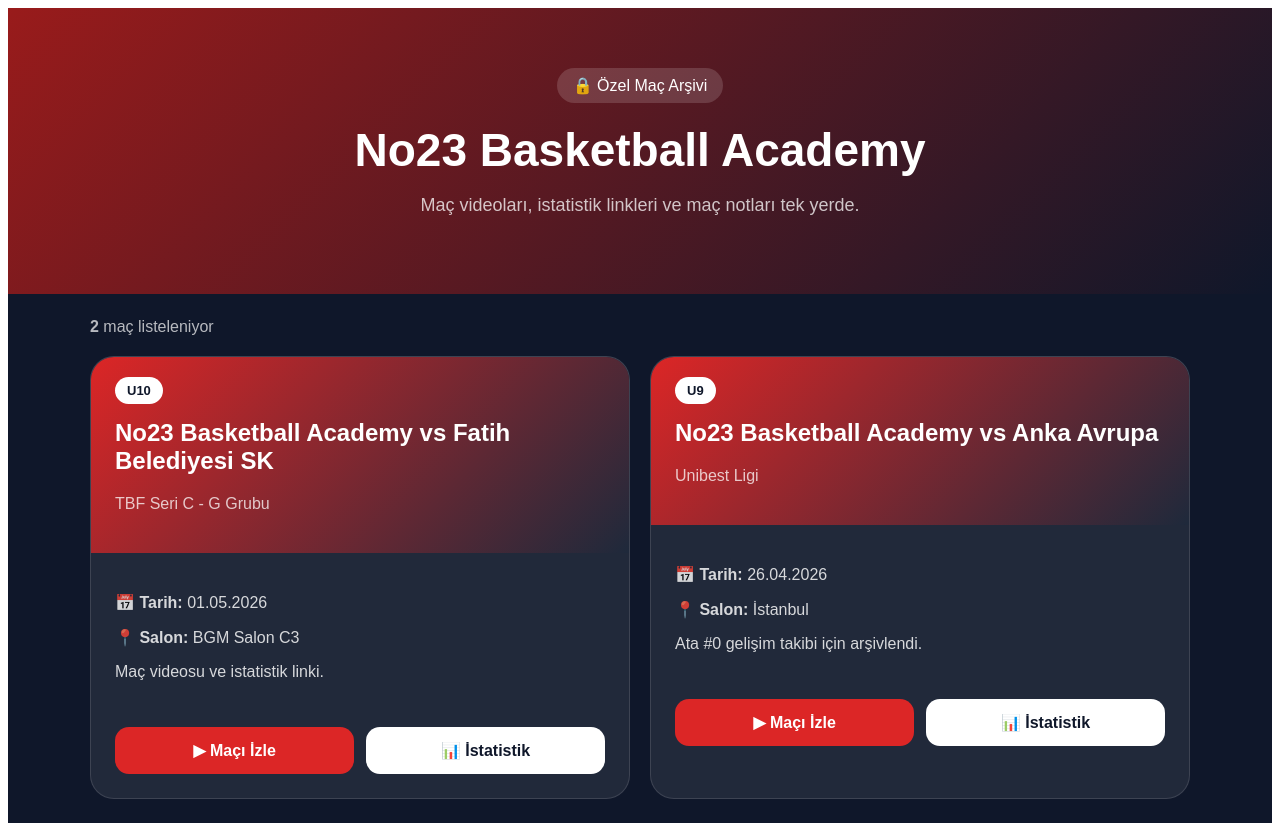
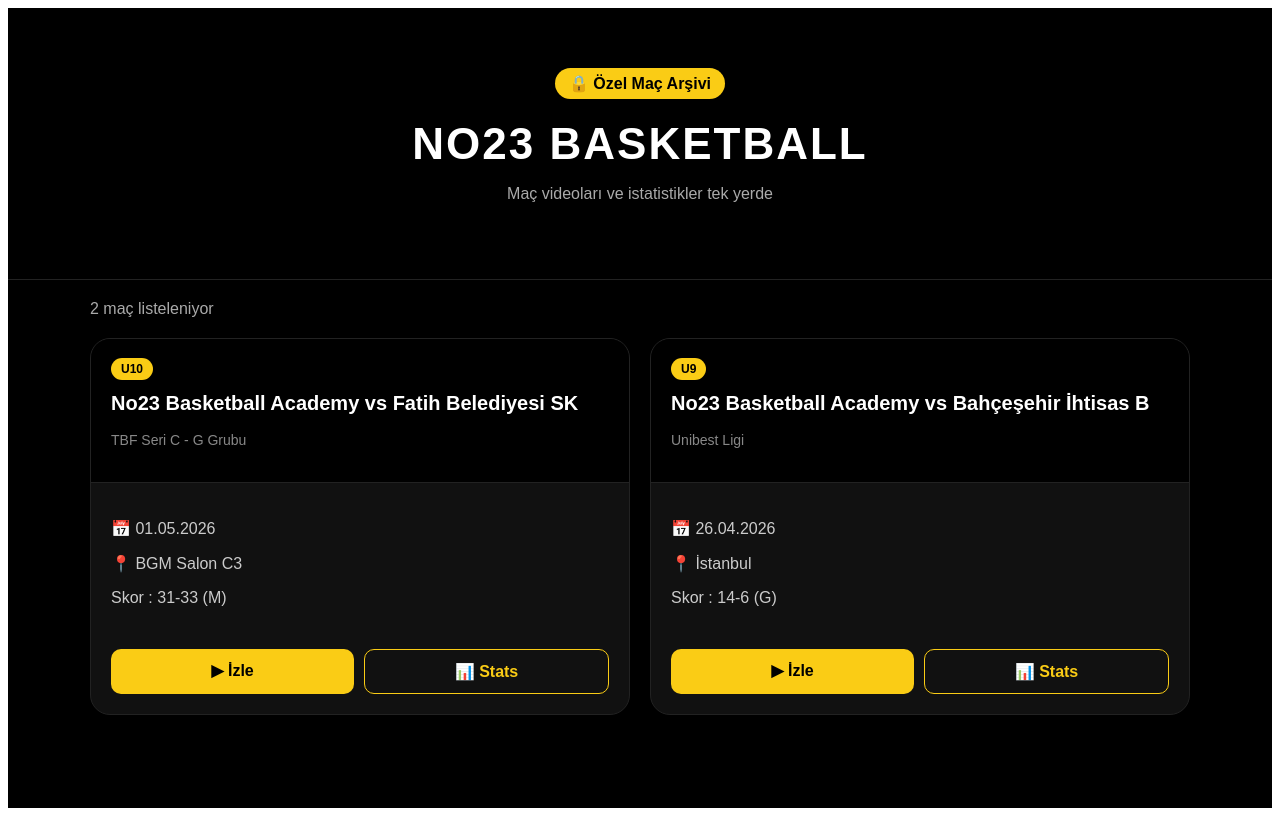
Before and after one commit to nynpkl/no23, a React (Vite) app: page / in a window 1280 px wide. Built offline with nearby package versions, Linux system fonts and the light colour scheme.

Commit message:
Update App.jsx

```diff
--- a/src/App.jsx
+++ b/src/App.jsx
@@ -8,62 +8,67 @@ const matches = [
     venue: "BGM Salon C3",
     videoUrl: "https://youtube.com",
     statsUrl: "https://docs.google.com",
-    note: "Maç videosu ve istatistik linki."
+    note: "Skor : 31-33 (M)"
   },
   {
     date: "26.04.2026",
     category: "U9",
     league: "Unibest Ligi",
     home: "No23 Basketball Academy",
-    away: "Anka Avrupa",
+    away: "Bahçeşehir İhtisas B",
     venue: "İstanbul",
     videoUrl: "https://youtube.com",
     statsUrl: "https://docs.google.com",
-    note: "Ata #0 gelişim takibi için arşivlendi."
+    note: "Skor : 14-6 (G)"
   }
 ];
 
 export default function App() {
   return (
     <div style={styles.page}>
+
+      {/* HEADER */}
       <header style={styles.hero}>
         <div style={styles.badge}>🔒 Özel Maç Arşivi</div>
-        <h1 style={styles.title}>No23 Basketball Academy</h1>
+        <h1 style={styles.title}>NO23 BASKETBALL</h1>
         <p style={styles.subtitle}>
-          Maç videoları, istatistik linkleri ve maç notları tek yerde.
+          Maç videoları ve istatistikler tek yerde
         </p>
       </header>
 
+      {/* CONTENT */}
       <main style={styles.container}>
-        <div style={styles.infoBar}>
-          <strong>{matches.length}</strong> maç listeleniyor
+        <div style={styles.info}>
+          {matches.length} maç listeleniyor
         </div>
 
         <div style={styles.grid}>
-          {matches.map((match, index) => (
-            <div key={index} style={styles.card}>
+          {matches.map((m, i) => (
+            <div key={i} style={styles.card}>
+
               <div style={styles.cardTop}>
-                <span style={styles.category}>{match.category}</span>
-                <h2 style={styles.matchTitle}>
-                  {match.home} vs {match.away}
+                <span style={styles.category}>{m.category}</span>
+                <h2 style={styles.match}>
+                  {m.home} vs {m.away}
                 </h2>
-                <p style={styles.league}>{match.league}</p>
+                <p style={styles.league}>{m.league}</p>
               </div>
 
               <div style={styles.cardBody}>
-                <p><strong>📅 Tarih:</strong> {match.date}</p>
-                <p><strong>📍 Salon:</strong> {match.venue}</p>
-                <p style={styles.note}>{match.note}</p>
+                <p>📅 {m.date}</p>
+                <p>📍 {m.venue}</p>
+                <p style={styles.note}>{m.note}</p>
 
                 <div style={styles.buttons}>
-                  <a style={styles.videoButton} href={match.videoUrl} target="_blank">
-                    ▶ Maçı İzle
+                  <a href={m.videoUrl} target="_blank" style={styles.video}>
+                    ▶ İzle
                   </a>
-                  <a style={styles.statsButton} href={match.statsUrl} target="_blank">
-                    📊 İstatistik
+                  <a href={m.statsUrl} target="_blank" style={styles.stats}>
+                    📊 Stats
                   </a>
                 </div>
               </div>
+
             </div>
           ))}
         </div>
@@ -74,99 +79,122 @@ export default function App() {
 
 const styles = {
   page: {
+    background: "#000",
+    color: "#fff",
     minHeight: "100vh",
-    background: "#0f172a",
-    color: "white",
-    fontFamily: "Arial, sans-serif"
+    fontFamily: "Arial"
   },
+
   hero: {
-    padding: "60px 24px",
-    background: "linear-gradient(135deg, #991b1b, #0f172a)",
-    textAlign: "center"
+    padding: "60px 20px",
+    textAlign: "center",
+    borderBottom: "1px solid #222"
   },
+
   badge: {
     display: "inline-block",
-    padding: "8px 16px",
-    borderRadius: "999px",
-    background: "rgba(255,255,255,0.15)",
+    background: "#facc15",
+    color: "#000",
+    padding: "6px 14px",
+    borderRadius: 999,
+    fontWeight: "bold",
     marginBottom: 20
   },
+
   title: {
-    fontSize: 46,
-    margin: 0
+    fontSize: 44,
+    margin: 0,
+    letterSpacing: 2
   },
+
   subtitle: {
-    fontSize: 18,
-    color: "rgba(255,255,255,0.75)"
+    color: "#aaa"
   },
+
   container: {
     maxWidth: 1100,
     margin: "0 auto",
-    padding: 24
+    padding: 20
   },
-  infoBar: {
+
+  info: {
     marginBottom: 20,
-    color: "rgba(255,255,255,0.7)"
+    color: "#aaa"
   },
+
   grid: {
     display: "grid",
     gridTemplateColumns: "repeat(auto-fit, minmax(280px, 1fr))",
     gap: 20
   },
+
   card: {
-    background: "rgba(255,255,255,0.08)",
-    border: "1px solid rgba(255,255,255,0.12)",
-    borderRadius: 24,
-    overflow: "hidden"
+    border: "1px solid #222",
+    borderRadius: 20,
+    overflow: "hidden",
+    background: "#111",
+    transition: "0.2s"
   },
+
   cardTop: {
-    padding: 24,
-    background: "linear-gradient(135deg, #dc2626, #1e293b)"
+    padding: 20,
+    background: "#000",
+    borderBottom: "1px solid #222"
   },
+
   category: {
-    background: "white",
-    color: "#0f172a",
-    padding: "6px 12px",
+    background: "#facc15",
+    color: "#000",
+    padding: "4px 10px",
     borderRadius: 999,
-    fontWeight: "bold",
-    fontSize: 13
+    fontSize: 12,
+    fontWeight: "bold"
   },
-  matchTitle: {
-    marginTop: 20,
-    fontSize: 24
+
+  match: {
+    marginTop: 15,
+    fontSize: 20
   },
+
   league: {
-    color: "rgba(255,255,255,0.75)"
+    color: "#888",
+    fontSize: 14
   },
+
   cardBody: {
-    padding: 24,
-    color: "rgba(255,255,255,0.82)"
+    padding: 20,
+    color: "#ccc"
   },
+
   note: {
-    marginTop: 16,
+    marginTop: 10,
     minHeight: 40
   },
+
   buttons: {
-    display: "grid",
-    gridTemplateColumns: "1fr 1fr",
-    gap: 12,
-    marginTop: 24
+    marginTop: 20,
+    display: "flex",
+    gap: 10
   },
-  videoButton: {
+
+  video: {
+    flex: 1,
     textAlign: "center",
-    background: "#dc2626",
-    color: "white",
-    padding: 14,
-    borderRadius: 14,
+    background: "#facc15",
+    color: "#000",
+    padding: 12,
+    borderRadius: 10,
     textDecoration: "none",
     fontWeight: "bold"
   },
-  statsButton: {
+
+  stats: {
+    flex: 1,
     textAlign: "center",
-    background: "white",
-    color: "#0f172a",
-    padding: 14,
-    borderRadius: 14,
+    border: "1px solid #facc15",
+    color: "#facc15",
+    padding: 12,
+    borderRadius: 10,
     textDecoration: "none",
     fontWeight: "bold"
   }
```
